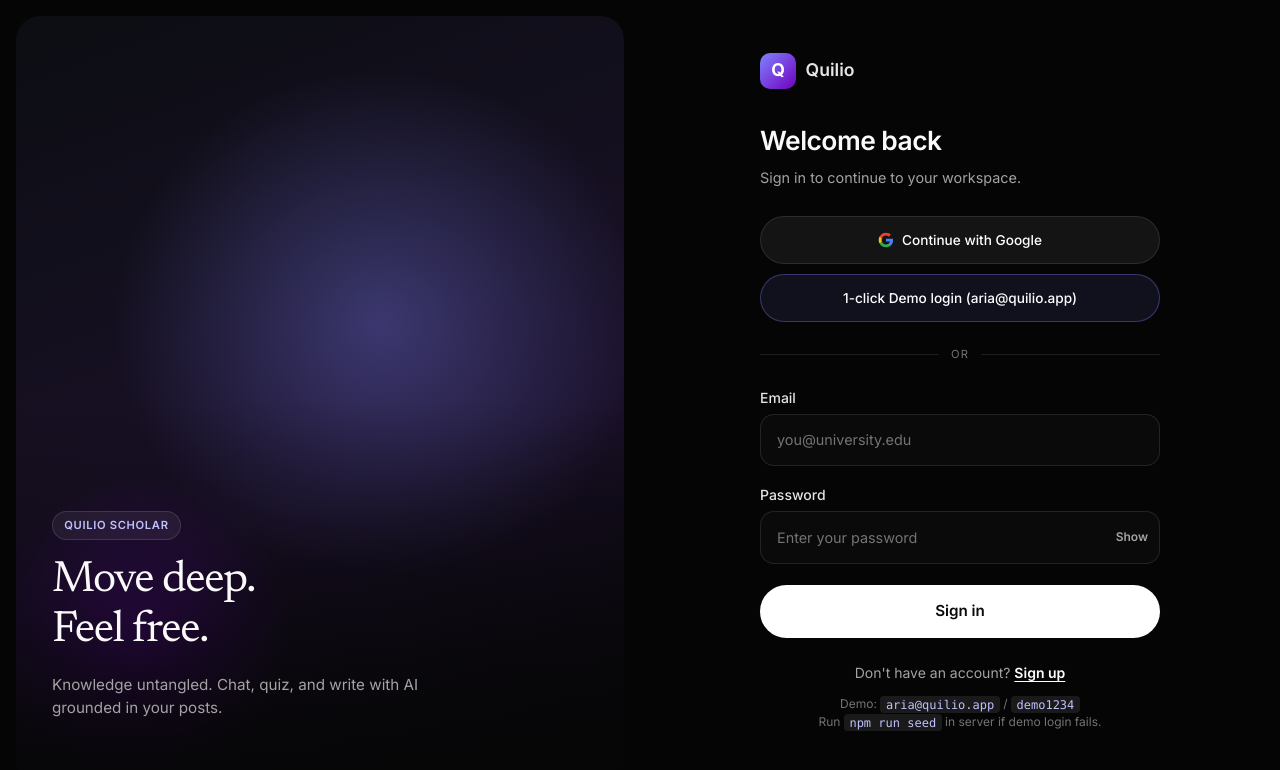
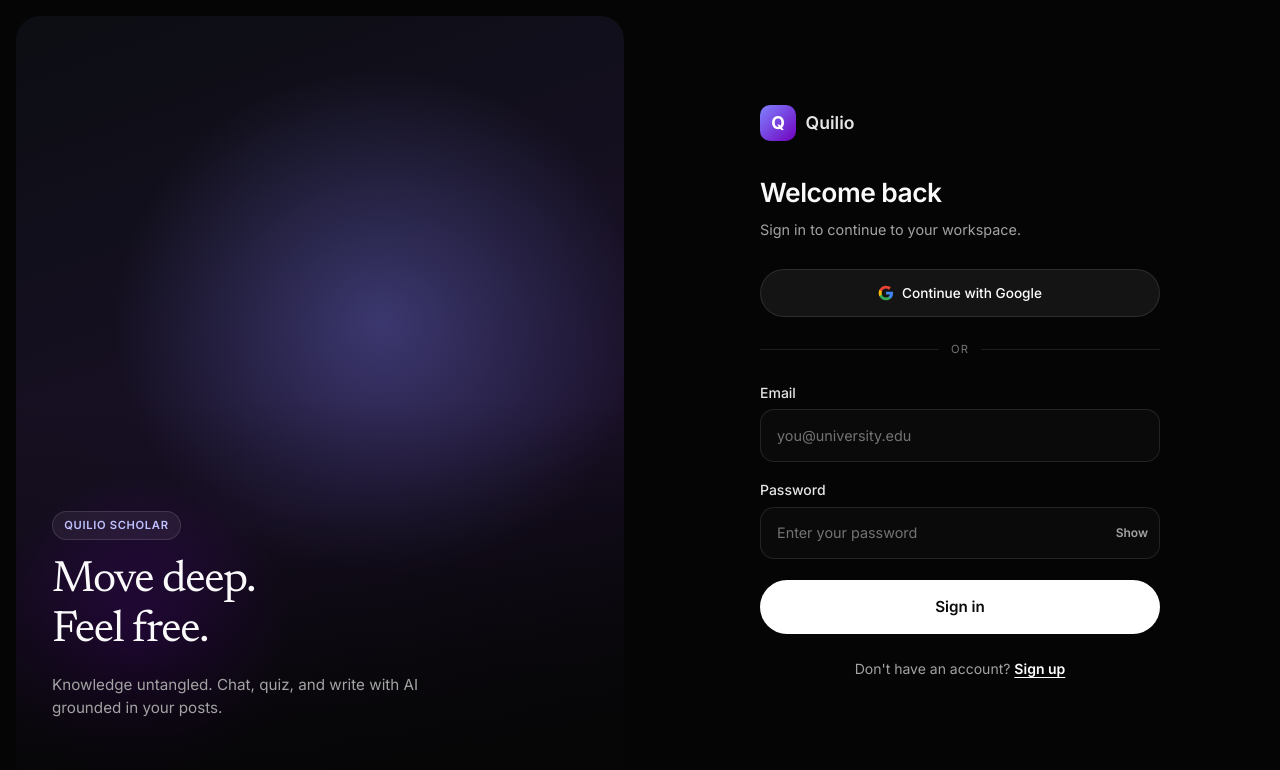
Before and after one commit to parulgupta-afk/Quilio, a React (Vite) app in the folder client/: page /login in a window 1280 px wide. Shown: the top 770 px of the page. Built offline with nearby package versions, Linux system fonts and the light colour scheme; no server answers.

Commit message:
Update Auth11 component

```diff
--- a/client/src/components/auth/Auth11.jsx
+++ b/client/src/components/auth/Auth11.jsx
@@ -178,16 +178,7 @@
               </button>
             )}
 
-            {onDemoLogin && !isRegister && (
-              <button
-                type="button"
-                className="w-auth11-social w-auth11-demo"
-                onClick={() => onDemoLogin()}
-                disabled={isLoading}
-              >
-                1-click Demo login (aria@quilio.app)
-              </button>
-            )}
+
 
             {socialNote && <p className="w-auth11-note">{socialNote}</p>}
           </motion.div>
@@ -285,13 +276,7 @@
             )}
           </p>
 
-          {!isRegister && (
-            <p className="w-auth11-hint">
-              Demo: <code>aria@quilio.app</code> / <code>demo1234</code>
-              <br />
-              Run <code>npm run seed</code> in server if demo login fails.
-            </p>
-          )}
+
         </motion.div>
       </div>
     </div>
```
